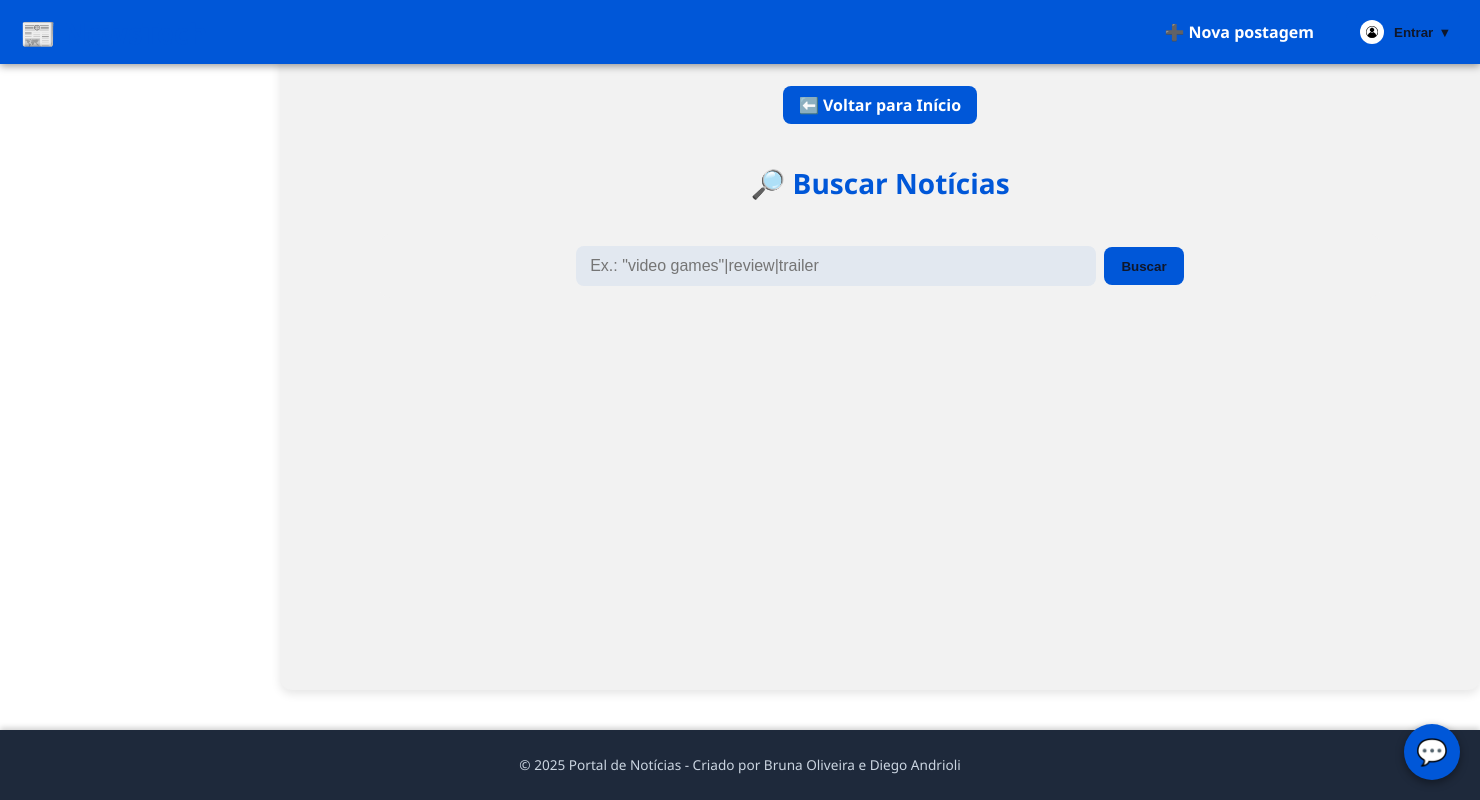
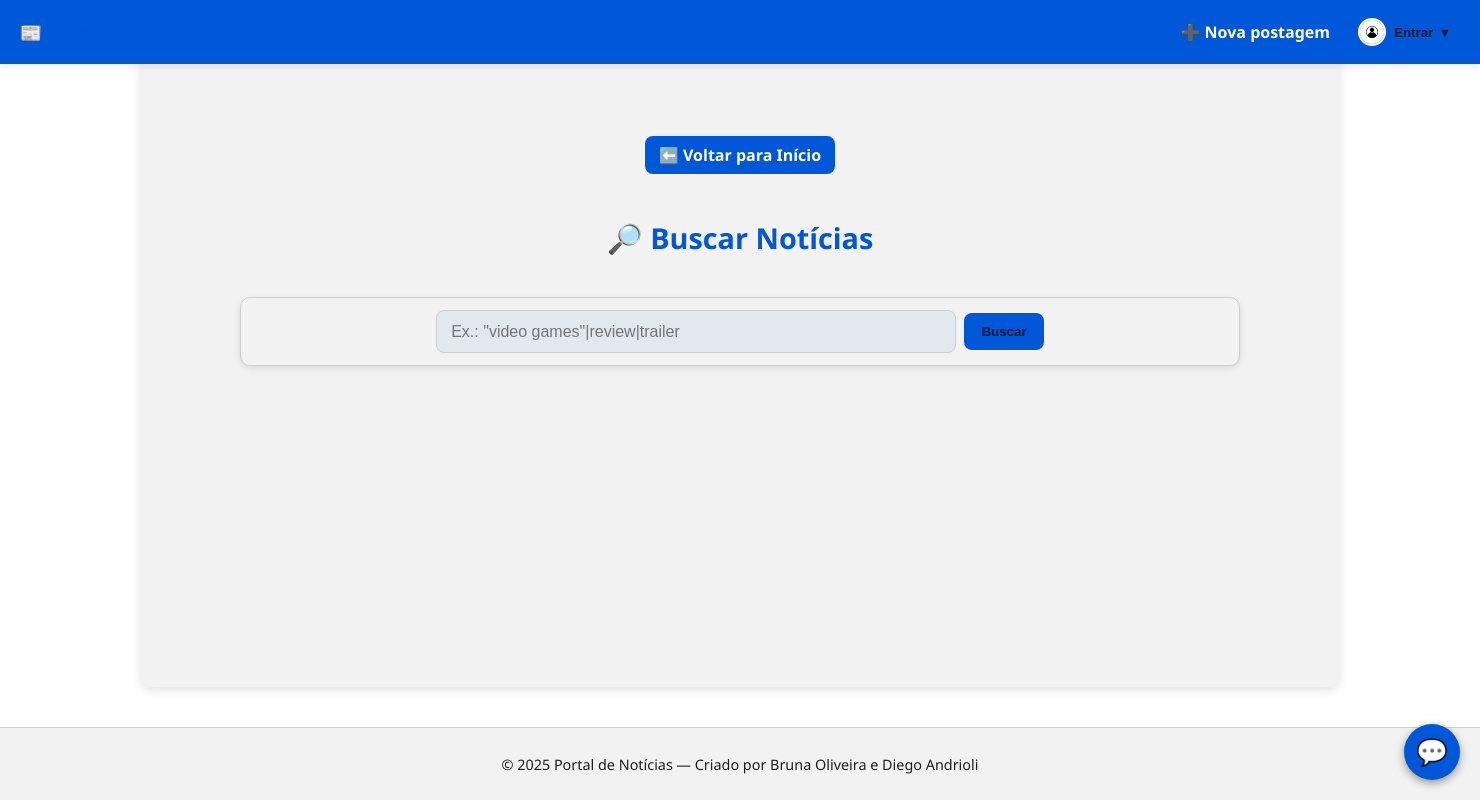
Before and after one commit to Diegames10/NewsTechApp, a Flask app: page /buscar-chat in a window 1480 px wide. Run offline with Flask 3, Linux system fonts and the light colour scheme; parts of the project's set-up code (start-up, migrations or seed data) failed here and were passed over; some libraries are stand-ins or nearby versions.

Commit message:
Update news.html

```diff
--- a/login_app/templates/news.html
+++ b/login_app/templates/news.html
@@ -5,13 +5,10 @@
   <meta name="viewport" content="width=device-width, initial-scale=1.0"/>
   <title>Busca | NewsTechApp</title>
 
-  <!-- CSS -->
-
+  <!-- CSS base do projeto -->
   <link rel="stylesheet" href="{{ url_for('static', filename='css/style_assistente.css') }}">
   <link rel="stylesheet" href="{{ url_for('static', filename='css/Portal.noticias.css', v=version|default(0)) }}">
-  <link rel="stylesheet" href="{{ url_for('static', filename='css/favicon.css', v=version|default(0)) }}">
 
-  <!-- Ícones -->
   <link rel="icon" type="image/png" sizes="512x512"
         href="{{ url_for('static', filename='imagens/newstech-app-icon-1024.png') }}">
   <link rel="apple-touch-icon" sizes="512x512"
@@ -19,70 +16,76 @@
   <meta name="theme-color" content="#ffffff">
 
   <style>
-      /* ===== BASE ===== */
     :root{ --header-h: 64px; }
+
+    /* Header fixo, com botões à direita */
+    header{
+      position: fixed; inset: 0 0 auto 0; height: var(--header-h);
+      display: flex; align-items: center; justify-content: space-between;
+      background: var(--primary); color: #fff; padding: 0 1.25rem;
+      box-shadow: 0 2px 8px var(--shadow); z-index: 300;
+    }
+    header h1{ margin:0; font-size: 1.1rem; display:flex; align-items:center; gap:.5rem; }
+    header nav{ display:flex; align-items:center; gap: 1rem; }
+    .nav-link{ color:#fff; text-decoration:none; font-weight:600; }
+    .nav-link:hover{ opacity:.85; }
+
+    /* Layout principal centralizado */
+    html{ height:100%; }
     body{
+      min-height:100%;
+      display:flex; flex-direction:column;
+      background: var(--bg); color: var(--text);
+      font-family:"Segoe UI",system-ui,-apple-system,sans-serif;
       margin:0;
-        background:#0f172a; color:#f1f5f9;
-        font-family:"Segoe UI",system-ui,-apple-system,sans-serif;
+    }
+    main.content{
+      flex:1;
+      width: min(1200px, 100% - clamp(24px, 6vw, 64px));
+      margin-inline: auto;                /* centraliza */
+      padding-top: calc(var(--header-h) + 16px);
+      padding-left: clamp(12px, 4vw, 24px);
+      padding-right: clamp(12px, 4vw, 24px);
+      padding-bottom: 0;
     }
 
-      /* Header fixo (já tinha) */
-      header{
-        position:fixed; inset:0 0 auto 0; height:var(--header-h);
-        display:flex; align-items:center; justify-content:space-between;
-        background:#1e293b; color:#f1f5f9; padding:0 1.25rem;
-        box-shadow:0 2px 8px rgba(0,0,0,.4); z-index:300;
-      }
-
-      /* Main ocupa a tela, respeitando o header */
-      main{
-        padding-top: calc(var(--header-h) + 16px);
-        padding-bottom: 24px;
-      }
-
-      /* ===== CONTAINERS CENTRAIS ===== */
-      .page{
-        display:flex; justify-content:center;
-        padding-inline: clamp(12px, 4vw, 24px);
-      }
-      .container{
-        width:min(1200px, 100%);          /* limita a largura total */
-        margin-inline:auto;
-      }
-
-      /* ===== TÍTULO + VOLTAR ===== */
-      h1{
-        text-align:center; color:#38bdf8;
+    /* Título + voltar */
+    h1.page-title{
+      text-align:center; color: var(--text);
       margin: .25rem 0 1rem;
-        font-size:clamp(1.1rem, 1.5vw + .8rem, 1.8rem);
+      font-size: clamp(1.1rem, 1.5vw + .8rem, 1.8rem);
     }
     .btn{
       display:inline-block; text-decoration:none;
-        background:#38bdf8; color:#0f172a; font-weight:700;
+      background: var(--primary); color:#fff !important; font-weight:700;
       padding:10px 16px; border-radius:8px;
+      transition: opacity .15s ease, transform .02s ease;
     }
+    .btn:hover{ opacity:.92; }
+    .btn:active{ transform: translateY(1px); }
 
-      /* ===== BUSCA ===== */
+    /* Busca */
     .search{
       display:flex; gap:.5rem; align-items:center; justify-content:center;
-        background:#0b1220; border-radius:10px;
+      background: var(--card); border-radius:10px;
       padding:.75rem; margin:0 auto 1rem;
       width:min(1000px,100%);
+      box-shadow: 0 2px 6px var(--shadow);
+      border: 1px solid var(--border);
     }
     .search input{
       flex:1; min-width:220px; max-width:520px;
-        padding:.7rem .9rem; border:none; border-radius:8px;
-        background:#162036; color:#fff;
+      padding:.7rem .9rem; border:1px solid var(--border); border-radius:8px;
+      background: var(--bg); color: var(--text);
     }
     .search button{
       padding:.7rem 1.1rem; border:none; border-radius:8px;
-        background:#38bdf8; color:#0f172a; font-weight:700; cursor:pointer;
-        transition:transform .1s ease, opacity .2s;
+      background: var(--primary); color:#fff; font-weight:700; cursor:pointer;
+      transition: transform .1s ease, opacity .2s;
     }
     .search button:hover{ transform:scale(1.03); opacity:.92; }
 
-      /* ===== GRID DE CARDS ===== */
+    /* Grid de cards */
     .grid{
       width:100%;
       display:grid; gap:clamp(12px, 2vw, 18px);
@@ -91,88 +94,63 @@
       margin-inline:auto;
     }
     .card{
-        background:#1e293b; border-radius:12px; padding:1rem;
-        box-shadow:0 2px 6px rgba(0,0,0,.3);
+      background: var(--card); border:1px solid var(--border);
+      border-radius:12px; padding:1rem;
+      box-shadow:0 2px 6px var(--shadow);
       display:flex; flex-direction:column; gap:.5rem;
     }
-      .card .thumb{ width:100%; height:180px; object-fit:cover; border-radius:10px; background:#0b1220; }
-      .card h3{ margin:.25rem 0; font-size:1.02rem; color:#f8fafc; }
-      .card p{ margin:0; color:#cbd5e1; font-size:.94rem; min-height:3.6em; }
-      .card a{ margin-top:auto; color:#38bdf8; text-decoration:none; font-weight:600; }
+    .card .thumb{ width:100%; height:180px; object-fit:cover; border-radius:10px; background: var(--bg); }
+    .card h3{ margin:.25rem 0; font-size:1.02rem; color: var(--text); }
+    .card p{ margin:0; color: var(--muted); font-size:.94rem; min-height:3.6em; }
+    .card a{ margin-top:auto; color: var(--primary); text-decoration:none; font-weight:600; }
 
-
-      /* ====== FOOTER CORRIGIDO ====== */
-      html, body {
-        height: 100%;
-        display: flex;
-        flex-direction: column;
+    /* Footer que muda com o tema */
+    footer{
+      background: var(--card);
+      color: var(--text);
+      border-top: 1px solid var(--border);
+      text-align: center;
+      font-size: .9rem;
+      padding: 12px 16px;
+      margin-top: auto;           /* fixa no fim */
+      width: 100%;
     }
 
-      main {
-        flex: 1;
-      }
-
-      footer {
-        background: #1e293b;
-        color: #cbd5e1;
-        text-align: center;
-        font-size: 0.85rem;
-        padding: 12px 16px;
-        margin-top: auto;
-        box-shadow: 0 -2px 6px rgba(0,0,0,.2);
-        width: 100%;              /* ✅ garante que ocupe toda a largura */
-        position: relative;       /* ✅ evita flutuar no layout */
-        z-index: 10;
-      }
-
-
-    /* ===== RESPONSIVIDADE ===== */
-      /* ≥ 1400px: não cresce além do limite, mas dá mais “respiro” interno */
-      @media (min-width:1400px){
-        .container{ width:1200px; }
-      }
-
-      /* ≤ 1200px: cards levemente menores para caber 3 colunas confortáveis */
+    /* Responsividade */
     @media (max-width:1200px){
       .grid{ grid-template-columns: repeat(auto-fit, minmax(260px, 1fr)); }
     }
-
-      /* ≤ 900px: busca em coluna; grid 2 colunas quando possível */
     @media (max-width:900px){
       .search{ flex-direction:column; align-items:stretch; }
       .search button{ width:100%; }
       .grid{ grid-template-columns: repeat(auto-fit, minmax(240px, 1fr)); }
     }
-
-      /* ≤ 560px: 1 coluna; inputs 100% */
     @media (max-width:560px){
       .grid{ grid-template-columns: 1fr; }
       .search input{ min-width:0; max-width:none; }
     }
-
-
   </style>
 </head>
 
 <body>
-  <!-- ✅ HEADER DENTRO DO BODY -->
+  <!-- Header (sem sidebar) -->
   <header>
     <h1>📰 NewsTech</h1>
     <nav>
       <a href="{{ url_for('auth.publicar') }}" class="nav-link">➕ Nova postagem</a>
       <div class="perfil-container">
         <button id="perfil-btn" type="button">
-          <img id="avatar" src="{{ url_for('static', filename='imagens/avatar-default.jpg') }}" alt="Perfil">
+          <img id="avatar" src="{{ url_for('static', filename='imagens/avatar-default.jpg') }}" alt="Perfil" style="width:28px;height:28px;border-radius:50%;border:2px solid #fff;">
           <span id="perfil-nome">Entrar</span> ▾
         </button>
-        <div class="perfil-menu" id="perfil-menu">
-          <div class="perfil-info">
-            <img id="menu-avatar" src="{{ url_for('static', filename='imagens/avatar-default.jpg') }}" alt="Foto de perfil">
+        <div class="perfil-menu" id="perfil-menu" style="display:none;position:absolute;right:0;top:45px;background:var(--card);color:var(--text);border-radius:10px;box-shadow:0 4px 12px var(--shadow);padding:12px;width:220px;z-index:100;">
+          <div class="perfil-info" style="display:flex;align-items:center;gap:10px;margin-bottom:8px;">
+            <img id="menu-avatar" src="{{ url_for('static', filename='imagens/avatar-default.jpg') }}" alt="Foto de perfil" style="width:36px;height:36px;border-radius:50%;border:2px solid var(--primary);">
             <strong id="menu-nome">Visitante</strong>
           </div>
           <hr>
-          <button id="toggle-tema" type="button">🌙 Modo Escuro</button>
-          <button id="btn-sair" style="display:none;" type="button">🚪 Sair</button>
+          <button id="toggle-tema" type="button" class="btn" style="width:100%;background:var(--primary);">🌙 Modo Escuro</button>
+          <button id="btn-sair" style="display:none;margin-top:8px;width:100%;" class="btn">🚪 Sair</button>
         </div>
       </div>
     </nav>
@@ -180,18 +158,17 @@
 
   <main class="content" role="main">
     <div style="text-align:center; margin: 1rem 0;">
-        <a href="{{ url_for('auth.home') }}" class="btn" style="background:#38bdf8; color:#0f172a; font-weight:700; padding:10px 16px; border-radius:8px; text-decoration:none; display:inline-block;">
-          ⬅️ Voltar para Início
-        </a>
+      <a href="{{ url_for('auth.home') }}" class="btn">⬅️ Voltar para Início</a>
     </div>
 
-      <h1>🔎 Buscar Notícias</h1>
+    <h1 class="page-title">🔎 Buscar Notícias</h1>
+
     <form class="search" action="/buscar-chat" method="get" autocomplete="off" novalidate>
       <input type="text" name="q" placeholder='Ex.: "video games"|review|trailer' value="{{ (q or '')|e }}" maxlength="200"/>
       <button type="submit">Buscar</button>
     </form>
 
-      <!-- GRID DE NOTÍCIAS -->
+    <!-- GRID -->
     <div class="grid">
       {% for a in articles %}
       <div class="card">
@@ -207,12 +184,10 @@
   </main>
 
   <footer>
-      <p>© 2025 Portal de Notícias - Criado por Bruna Oliveira e Diego Andrioli</p>
+    <p>© 2025 Portal de Notícias — Criado por Bruna Oliveira e Diego Andrioli</p>
   </footer>
 
-</div>
-
-  <!-- Chat flutuante -->
+  <!-- Chat flutuante (inalterado) -->
   <button id="chat-toggle" aria-label="Abrir chat" type="button">💬</button>
   <div id="chat-float" role="dialog" aria-label="Assistente NewsTech" aria-modal="false">
     <div id="chat-float-header">🤖 Assistente NewsTech</div>
@@ -223,9 +198,50 @@
     </form>
   </div>
 
+  <!-- JS mínimo (menu perfil + tema) -->
+  <script>
+    // Menu do perfil abre/fecha
+    (function () {
+      const btn = document.getElementById('perfil-btn');
+      const menu = document.getElementById('perfil-menu');
+      if (!btn || !menu) return;
+      btn.addEventListener('click', (e) => {
+        e.stopPropagation();
+        menu.style.display = menu.style.display === 'block' ? 'none' : 'block';
+      });
+      document.addEventListener('click', () => {
+        if (menu.style.display === 'block') menu.style.display = 'none';
+      });
+      menu.addEventListener('click', (e) => e.stopPropagation());
+    })();
+
+    // Toggle claro/escuro: aplica/remover .dark no <body>
+    (function () {
+      const key = 'tema';
+      const btn = document.getElementById('toggle-tema');
+      const body = document.body;
+
+      function aplicarInicial() {
+        const salvo = localStorage.getItem(key); // 'escuro' | 'claro' | null
+        const prefereEscuro = window.matchMedia?.('(prefers-color-scheme: dark)').matches;
+        const usarEscuro = salvo ? (salvo === 'escuro') : prefereEscuro;
+        body.classList.toggle('dark', usarEscuro);
+        if (btn) btn.textContent = usarEscuro ? '☀️ Modo Claro' : '🌙 Modo Escuro';
+      }
+      aplicarInicial();
+
+      if (btn) {
+        btn.addEventListener('click', () => {
+          const usarEscuro = !body.classList.contains('dark');
+          body.classList.toggle('dark', usarEscuro);
+          localStorage.setItem(key, usarEscuro ? 'escuro' : 'claro');
+          btn.textContent = usarEscuro ? '☀️ Modo Claro' : '🌙 Modo Escuro';
+        });
+      }
+    })();
+  </script>
+
   <script src="{{ url_for('static', filename='js/script.js', v=version|default(0)) }}" defer></script>
   <script src="{{ url_for('static', filename='js/chat.js') }}" defer></script>
-
-
 </body>
 </html>
```
Lines whose indentation alone changed are shown as unchanged.
